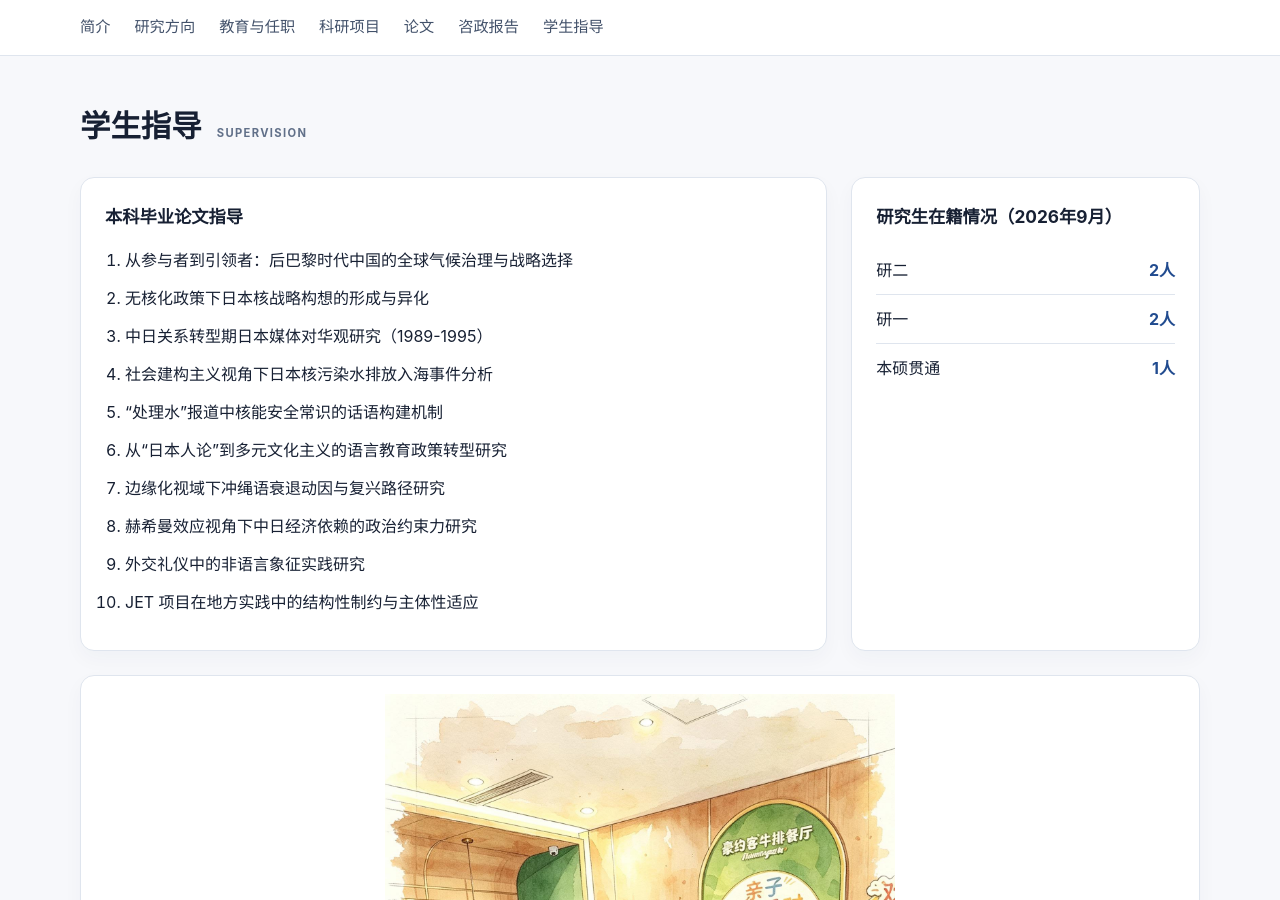
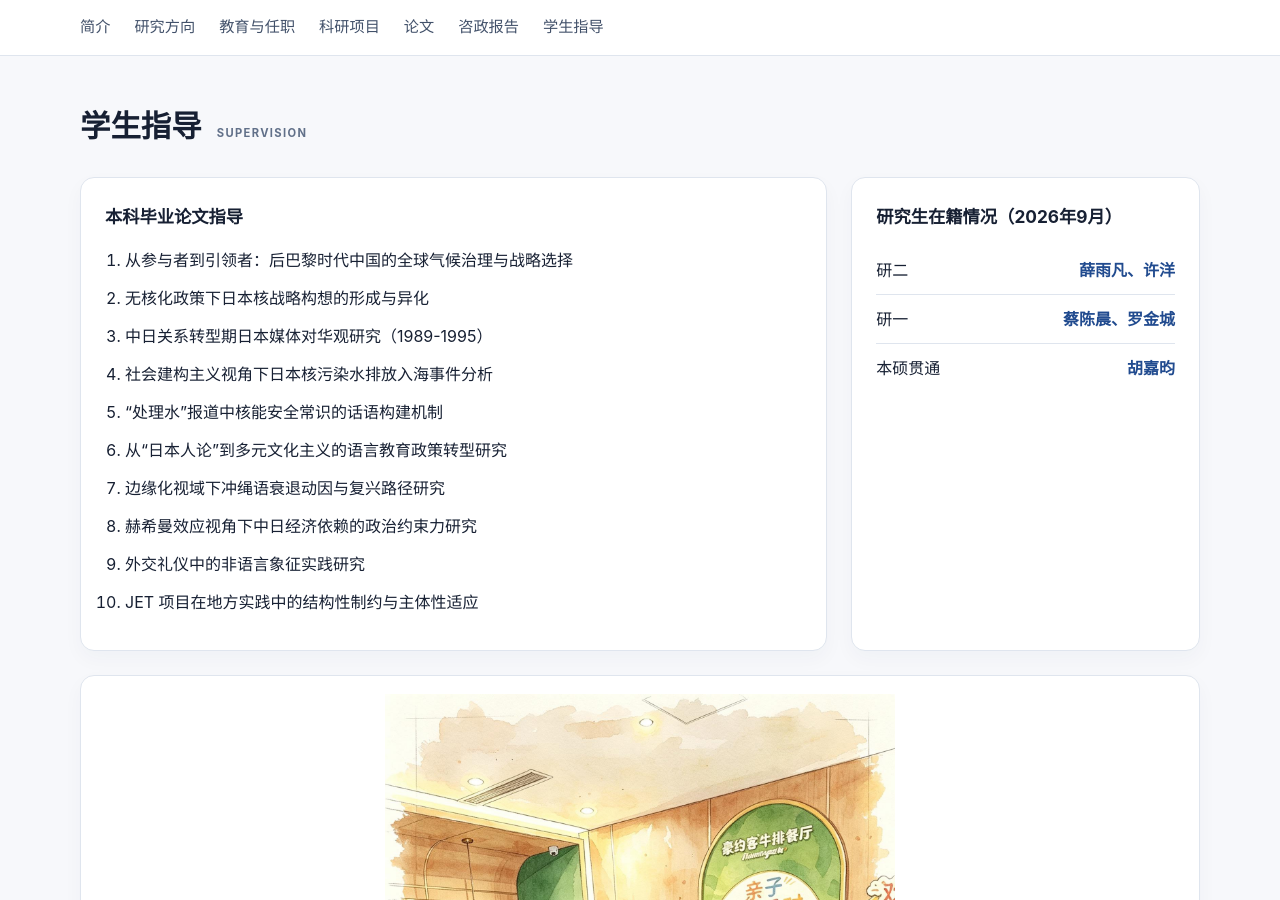
Before and after one commit to Tengfei1024/tengfeizhang, a Jekyll site: the page docs/index.html, which Jekyll copies as it is, in a window 1280 px wide and 900 px high, scrolled down 3516 px. Built offline with Jekyll 4.4.1, drawn with Linux system fonts in a browser that asks for light colours.

Commit message:
Revise student counts with specific names
Updated student counts with names for each category.

```diff
--- a/docs/index.html
+++ b/docs/index.html
@@ -143,9 +143,9 @@
         <div class="supervision-card">
           <h3>研究生在籍情况（2026年9月）</h3>
           <ul class="student-counts">
-            <li><span>研二</span><strong>2人</strong></li>
-            <li><span>研一</span><strong>2人</strong></li>
-            <li><span>本硕贯通</span><strong>1人</strong></li>
+            <li><span>研二</span><strong>薛雨凡、许洋</strong></li>
+            <li><span>研一</span><strong>蔡陈晨、罗金城</strong></li>
+            <li><span>本硕贯通</span><strong>胡嘉昀</strong></li>
           </ul>
         </div>
 
```
